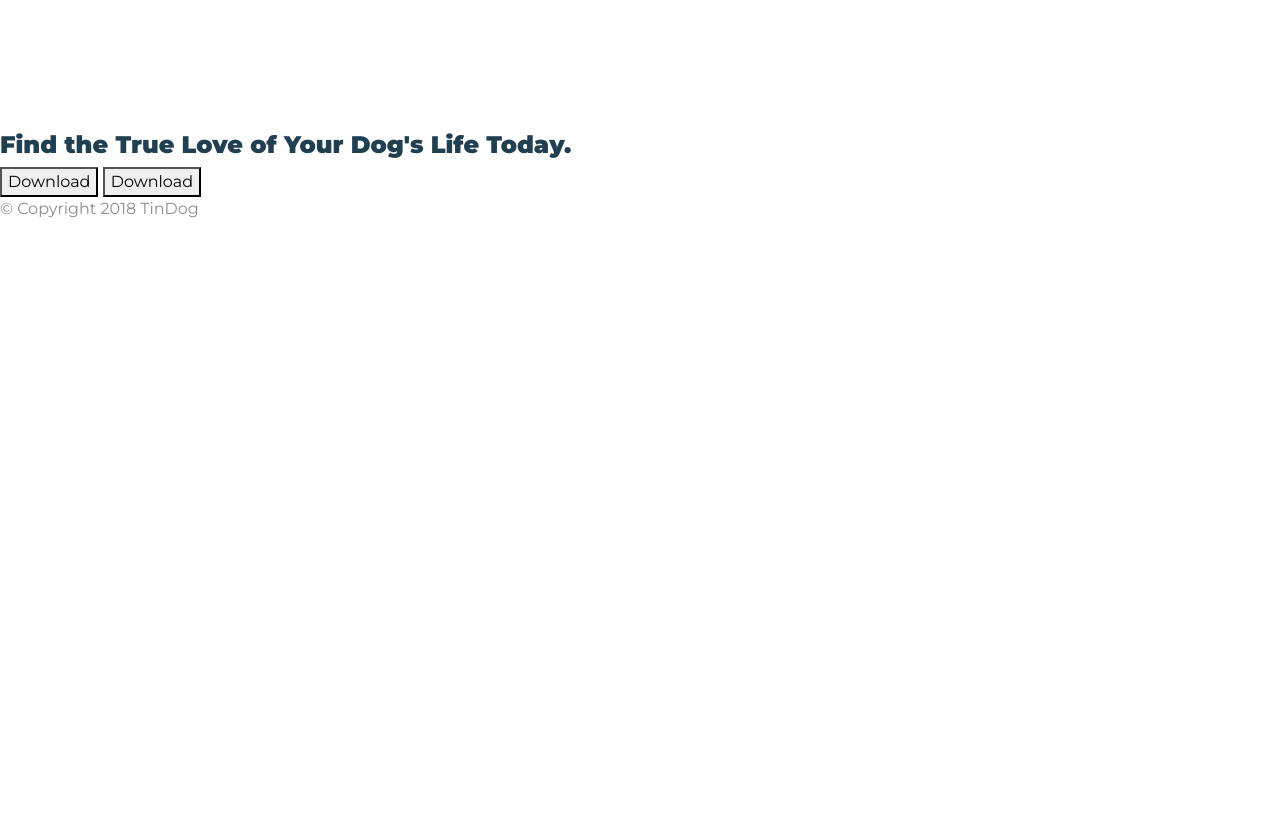
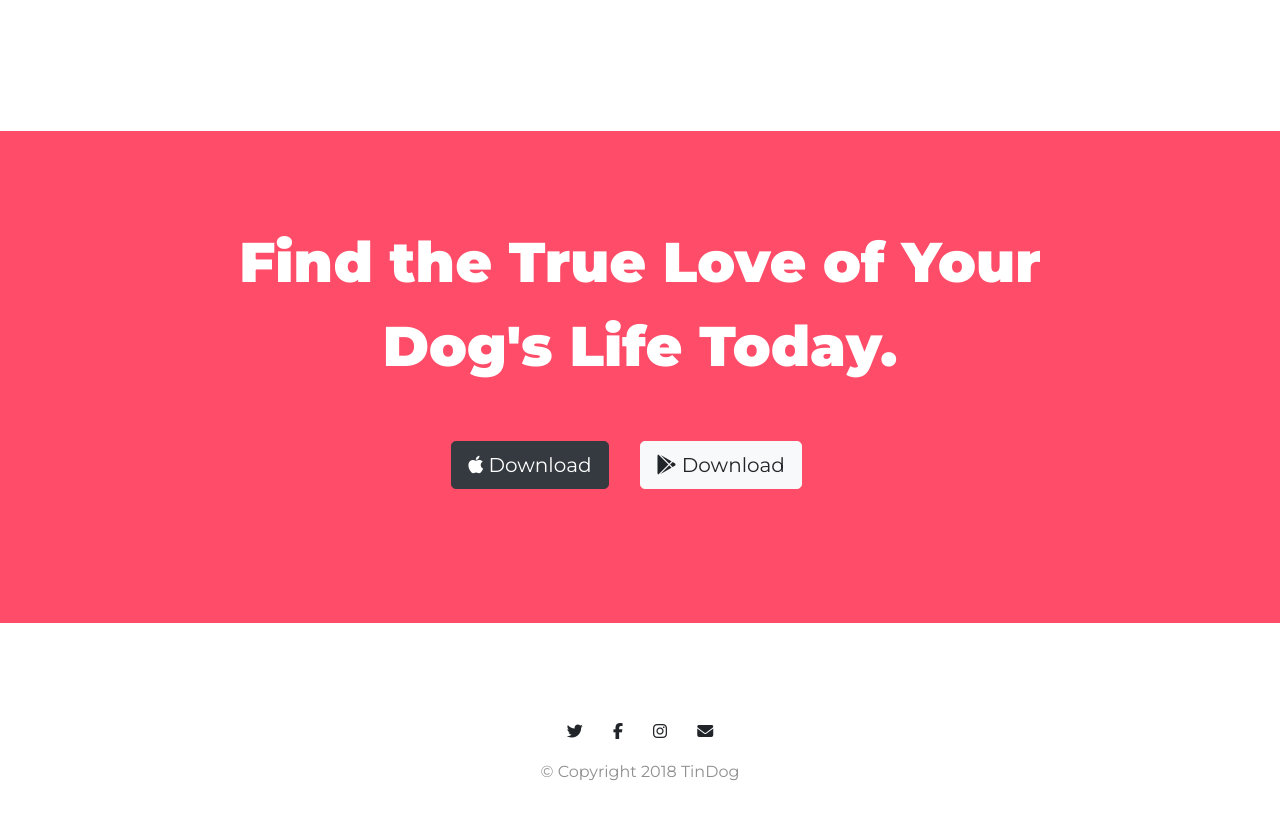
Before and after one commit to ChrisKirbyDev/Gothika, a plain HTML site: page TinDog-Start-master/index.html in a window 1280 px wide. Shown: the part 2475-3294 px from the top of the page. Before the commit the page ends 2712 px from the top, so only its background shows below. Drawn offline with nearby package versions, Linux system fonts and the light colour scheme.

Commit message:
Fourt commit - CTA & Footer complete

```diff
--- a/TinDog-Start-master/css/styles.css
+++ b/TinDog-Start-master/css/styles.css
@@ -129,3 +129,32 @@ p{
 .pricing-coloumn {
   padding: 3% 2%;
 }
+
+/* call to action section */
+
+#cta {
+  text-align: center;
+  background-color: #ff4c68;
+  padding: 7% 15%;
+}
+
+.find-dog {
+  font-family: 'Montserrat';
+  font-weight: bold;
+  font-size: 3.5rem;
+  line-height: 1.5;
+  color: white;
+}
+
+/* footer */
+
+#footer {
+  text-align: center;
+  padding: 7% 15%;
+}
+
+.copyright {
+  padding-top: 1%;
+}
+
+@media (max-width: 1028px) {
--- a/TinDog-Start-master/index.html
+++ b/TinDog-Start-master/index.html
@@ -13,7 +13,7 @@
   <link rel="stylesheet" href="css/styles.css">
 
   <!-- Font awesome -->
-  <script src="https://kit.fontawesome.com/478905753f.js" crossorigin="anonymous"></script>
+  <script src="https://kit.fontawesome.com/d486aac9a5.js" crossorigin="anonymous"></script>
 
   <!-- Bootstrap scripts -->
   <script src="https://code.jquery.com/jquery-3.4.1.slim.min.js" integrity="sha384-J6qa4849blE2+poT4WnyKhv5vZF5SrPo0iEjwBvKU7imGFAV0wwj1yYfoRSJoZ+n" crossorigin="anonymous"></script>
@@ -38,17 +38,18 @@
         <div class="collapse navbar-collapse" id="navbarTogglerDemo02">
           <ul class="navbar-nav ml-auto">
             <li class="nav-item">
-              <a class="nav-link" href="">Contact</a>
+              <a class="nav-link" href="#footer">Contact</a>
             </li>
             <li class="nav-item">
-              <a class="nav-link" href="">Pricing</a>
+              <a class="nav-link" href="#pricing">Pricing</a>
             </li>
             <li class="nav-item">
-              <a class="nav-link" href="">Download</a>
+              <a class="nav-link" href="#cta">Download</a>
             </li>
           </ul>
         </div>
       </nav>
+
 
 
 
@@ -205,9 +206,10 @@
 
   <section id="cta">
 
-    <h3>Find the True Love of Your Dog's Life Today.</h3>
-    <button type="button">Download</button>
-    <button type="button">Download</button>
+    <h3 class="find-dog">Find the True Love of Your Dog's Life Today.</h3>
+
+    <button type="button" class="btn btn-dark btn-lg download-button"><i class="fab fa-apple"></i> Download</button>
+    <button type="button" class="btn btn-light btn-lg download-button"><i class="fab fa-google-play"></i> Download</button>
 
   </section>
 
@@ -216,7 +218,12 @@
 
   <footer id="footer">
 
-    <p>© Copyright 2018 TinDog</p>
+    <button type="button" class="btn"><i class="fab fa-twitter"></i></button>
+    <button type="button" class="btn"><i class="fab fa-facebook-f"></i></button>
+    <button type="button" class="btn"><i class="fab fa-instagram"></i></button>
+    <button type="button" class="btn"><i class="fas fa-envelope"></i></button>
+
+    <p class="copyright">© Copyright 2018 TinDog</p>
 
   </footer>
 
```
